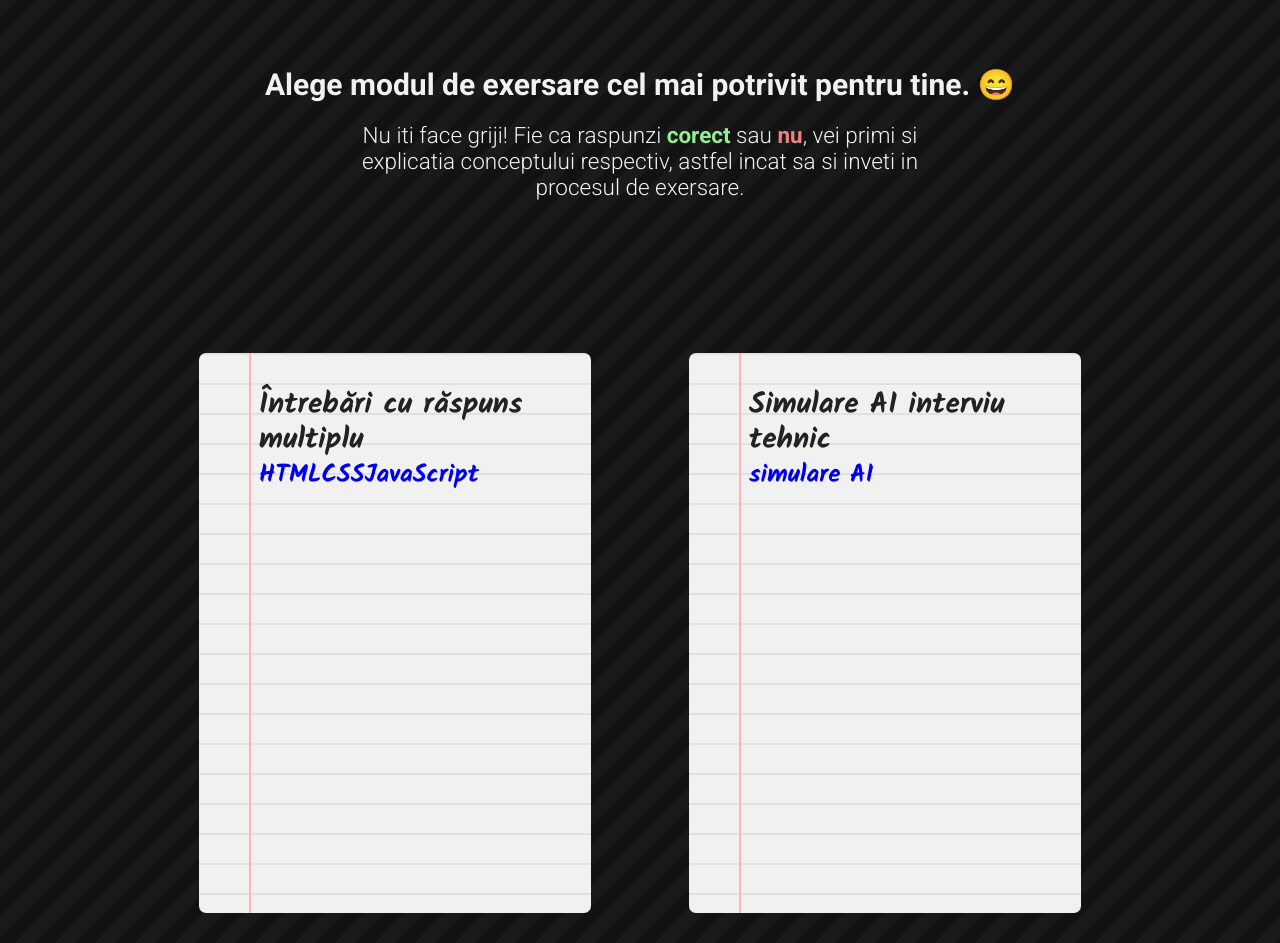
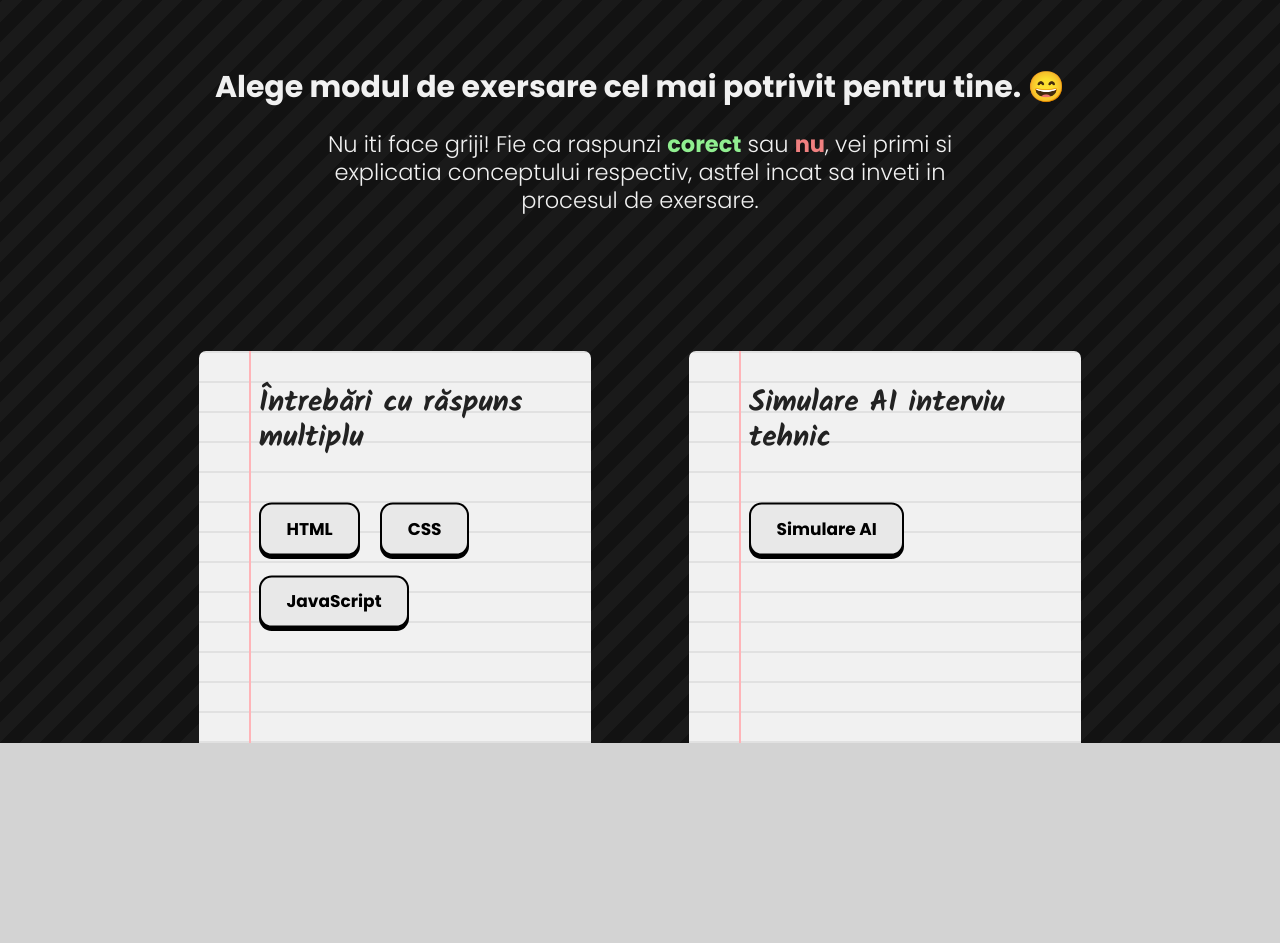
Before and after one commit to cosmin-panescu/Learn-with-AI, a React (Create React App) app in the folder client/: page /#/ in a window 1280 px wide. Shown: the part 860-1803 px from the top of the page. After the commit the page ends 1603 px from the top, so only its background shows below. Built offline with nearby package versions, Linux system fonts and the light colour scheme; a web font is replaced by a local one.

Commit message:
Improve Services section UI

```diff
--- a/client/src/components/header/Header.jsx
+++ b/client/src/components/header/Header.jsx
@@ -15,7 +15,8 @@
           <span className="gradient">/&gt;</span>
         </h1>
 
-        <h2>Exersează pentru următorul tău interviu tehnic! 👨‍💻</h2>
+        {/* <h2>Exersează pentru următorul tău interviu tehnic! 👨‍💻</h2> */}
+        <h2>Platforma care te antreneaza pentru urmatorul tau interviu in IT! 👨‍💻</h2>
 
         <button className="main-btn">
           <span onClick={handleScroll}>Să începem!</span>
--- a/client/src/components/header/Header.scss
+++ b/client/src/components/header/Header.scss
@@ -58,12 +58,12 @@
         -webkit-background-clip: text;
         background-clip: text;
         -webkit-text-fill-color: transparent;
-        animation: animate 10s linear infinite;
+        animation: animate 4s linear infinite;
       }
     }
 
     h2 {
-      font-size: 2rem;
+      font-size: 1.75rem;
       font-weight: 300;
     }
   }
--- a/client/src/components/services/Services.jsx
+++ b/client/src/components/services/Services.jsx
@@ -11,29 +11,35 @@
           Nu iti face griji! Fie ca raspunzi{" "}
           <span className="correct">corect</span> sau{" "}
           <span className="wrong">nu</span>, vei primi si explicatia conceptului
-          respectiv, astfel incat sa si inveti in procesul de exersare.
+          respectiv, astfel incat sa inveti in procesul de exersare.
         </p>
       </div>
 
       <div className="content">
         <div className="left">
           <h3>Întrebări cu răspuns multiplu</h3>
-          <Link className="link-btn" to="/test/1">
-            HTML
-          </Link>
-          <Link className="link-btn" to="/test/2">
-            CSS
-          </Link>
-          <Link className="link-btn" to="/test/3">
-            JavaScript
-          </Link>
+
+          <div className="links">
+            <Link className="link-btn second-btn" to="/test/1">
+              <span className="button-top">HTML</span>
+            </Link>
+            <Link className="link-btn second-btn" to="/test/2">
+              <span className="button-top">CSS</span>
+            </Link>
+            <Link className="link-btn second-btn" to="/test/3">
+              <span className="button-top">JavaScript</span>
+            </Link>
+          </div>
         </div>
 
         <div className="right">
           <h3>Simulare AI interviu tehnic</h3>
-          <Link className="link-btn" to="/simulare-AI">
-            simulare AI
-          </Link>
+
+          <div className="links">
+            <Link className="link-btn second-btn" to="/simulare-AI">
+              <span className="button-top">Simulare AI</span>
+            </Link>
+          </div>
         </div>
       </div>
     </div>
--- a/client/src/components/services/Services.scss
+++ b/client/src/components/services/Services.scss
@@ -1,12 +1,13 @@
 @import url("https://fonts.googleapis.com/css2?family=Kalam:wght@300;400;700&display=swap");
 
 .services {
-  padding: 0 150px;
+  padding: 100px 150px 0 150px;
   width: 100%;
-  min-height: 125vh;
+  height: 100vh;
   display: flex;
   flex-direction: column;
-  justify-content: space-around;
+  justify-content: center;
+  gap: 85px;
   align-items: center;
 
   background: #121212;
@@ -42,6 +43,7 @@
       width: 50vw;
       text-align: center;
       font-weight: 300;
+      line-height: 125%;
 
       .correct {
         color: lightgreen;
@@ -57,19 +59,24 @@
 
   .content {
     width: 100%;
+    height: 100%;
     display: flex;
     justify-content: space-around;
 
+    h3 {
+      font-family: "Kalam";
+    }
+
     & > * {
+      margin-top: 30px;
       padding: 35px 15px 30px 60px;
       line-height: 140%;
-      font-family: "Kalam", cursive;
       font-weight: 800;
       font-size: 25px;
-      border-radius: 7px;
+      border-radius: 7px 7px 0 0;
       width: 40%;
-      height: 70vh;
       color: #222;
+      transition: all 0.5s ease;
       background: #f1f1f1;
       background-image: linear-gradient(
           90deg,
@@ -80,21 +87,17 @@
         ),
         linear-gradient(#e1e1e1 0.1em, transparent 0.1em);
       background-size: 100% 30px;
+
+      &:hover {
+        margin-top: 0;
+      }
     }
 
-    .left {
-    }
-
-    .right {
+    .links {
+      margin-top: 50px;
+      display: flex;
+      gap: 20px;
+      flex-wrap: wrap;
     }
   }
 }
-
-@keyframes move {
-  0% {
-    background-position: 0 0;
-  }
-  100% {
-    background-position: 40px 40px;
-  }
-}
--- a/client/src/index.css
+++ b/client/src/index.css
@@ -12,7 +12,7 @@
 
 body {
   background-color: lightgrey;
-  font-family: "Roboto", sans-serif;
+  font-family: "Poppins", sans-serif;
 }
 
 /* Scrollbar styles */
@@ -71,3 +71,36 @@
 .main-btn span:not(active) {
   transition: all 0.5s;
 }
+
+/* SECONDARY BUTTON */
+
+.second-btn {
+  --button_radius: 0.75em;
+  --button_color: #e8e8e8;
+  --button_outline_color: #000000;
+  font-size: 17px;
+  font-weight: bold;
+  border: none;
+  border-radius: var(--button_radius);
+  background: var(--button_outline_color);
+}
+
+.button-top {
+  display: block;
+  box-sizing: border-box;
+  border: 2px solid var(--button_outline_color);
+  border-radius: var(--button_radius);
+  padding: 0.4em 1.5em;
+  background: var(--button_color);
+  color: var(--button_outline_color);
+  transform: translateY(-0.2em);
+  transition: transform 0.1s ease;
+}
+
+.second-btn:hover .button-top {
+  transform: translateY(-0.33em);
+}
+
+.second-btn:active .button-top {
+  transform: translateY(0);
+}
```
Also changed, not shown: client/src/resources/grila.png (added).
